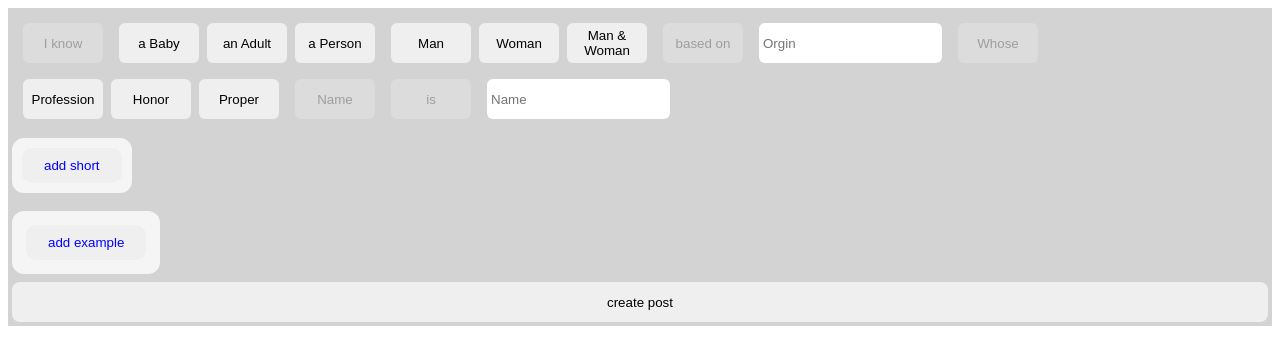
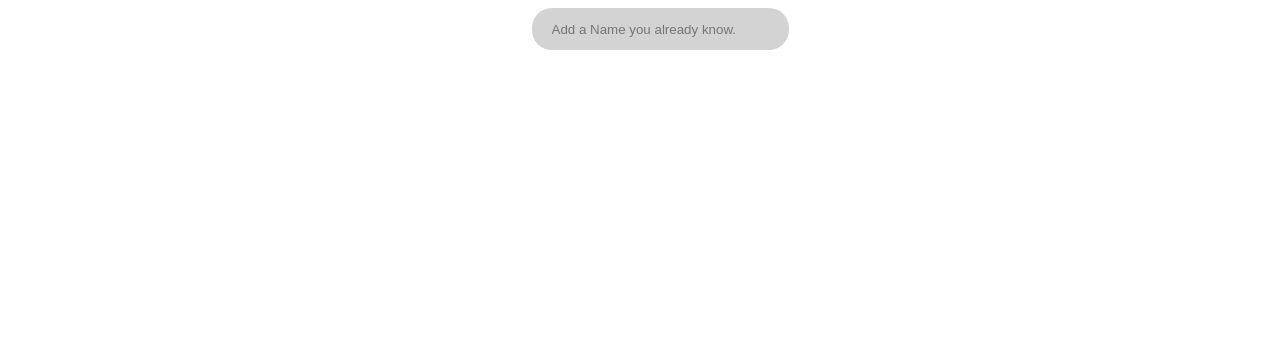
Before and after one commit to tsegay186/namestore, a React (Vite) app: page / in a window 1280 px wide. Shown: the top 364 px of the page. Built offline with nearby package versions, Linux system fonts and the light colour scheme.

Commit message:
refcatoring app.tsx

```diff
--- a/src/App.tsx
+++ b/src/App.tsx
@@ -1,222 +1,45 @@
-import { useState } from "react";
-import Dialog from "./components/Dialog";
+import { entityName } from "./dataSchemas/name"
+import AddNameDialog from "./components/addNameDialog";
+import { useState, useRef } from "react";
 import NameComponent from "./components/Dialog/nameComponent";
-import { entityName } from "./dataSchemas/name"
 import './App.css'
+const inputStyle = { height: '40px', width: '100%', paddingLeft: '20px', paddingRight: '20px', borderRadius: '20px', backgroundColor: 'lightgray', borderStyle: 'none' }
 const App = () => {
   const [names, setNames] = useState<entityName[]>([])
-
-  const [nameEntity, setNameEntity] = useState<entityName>({
-    id: '',
-    name: '',
-    genderIdentity: 'unknown',
-    examples: [],
-    shorts: [],
-    origin: '',
-    ageStage: 'unknown',
-    designation: 'unknown'
-  })
-
-  const [short, setShort] = useState('')
-  const [shorts, setShorts] = useState<string[]>([])
-
-  const [example, setExample] = useState('')
-  const [examples, setExamples] = useState<string[]>([...(nameEntity?.examples ?? [])])
-
-  const [shortInputOpen, setShortInputOpen] = useState<boolean>(false)
-  const [exampleInputOpen, setExampleInputOpen] = useState<boolean>(false)
-
-  const handleAddButtonStyle = { borderStyle: 'none', color: 'blue', cursor: 'pointer', padding: '10px 22px 10px 22px', width: 'fit-content', borderRadius: '10px' }
-  const addButtonStyle = { border: '1px solid green', fontFamily: '100px', borderLeftStyle: 'none', cursor: 'pointer', height: '38px', paddingTop: "0", borderLeft: '0px', borderBottomRightRadius: '8px', borderTopRightRadius: '8px' }
-
-  const addShort = () => {
-
-    if (shorts.includes(short) || (nameEntity?.shorts.includes(short))) {
-      console.log('short already registered')
-    } else {
-      setShorts(prev => [...prev, short])
-      setShort('')
-    }
-
+  const dialogRef = useRef(null);
+  const handleModalOpen = () => {
+    dialogRef.current && dialogRef.current.showModal()
   }
-  const removeShort = (value: string) => {
-    console.log(value, 'value')
-    const shortss = shorts.filter((short) => short !== value)
-    setShorts(shortss)
+  const handleModalClose = () => {
+    dialogRef.current && dialogRef.current.close()
   }
-
-  const removeExample = (value: string) => {
-    const exampless = examples.filter((exmple) => exmple !== value)
-    setExamples(exampless)
-  }
-
-  const addExample = (example: string) => {
-    if (examples.includes(example) || (nameEntity?.examples.includes(example))) {
-      console.log('example already taken')
-    } else {
-      setExamples(prev => [...prev, example])
-      setExample('')
-    }
-  }
-
-  function handleAddShortClick() {
-    setShortInputOpen(true)
-    setExampleInputOpen(false)
-  }
-
-  function handleAddExampleClick() {
-    setShortInputOpen(false)
-    setExampleInputOpen(true)
-  }
-
-  const styleObect = {
-    display: 'flex',
-    gap: '8px',
-    backgroundColor: 'lightgray',
-    padding: '4px',
-  }
-
-
-
-  const handleButtonClick = (event: React.MouseEvent<HTMLButtonElement>) => {
-    const htmlButtonElement = event.target as HTMLButtonElement
-    const { name, value } = htmlButtonElement
-    const updateNameEntity = { ...nameEntity, [name]: value }
-    setNameEntity(updateNameEntity)
-  }
-
-  const handleInputChange = (event: React.ChangeEvent<HTMLInputElement>) => {
-    const htmlInpuElement = event.target as HTMLInputElement
-    const { name, value } = htmlInpuElement
-    const updateNameEntity = { ...nameEntity, [name]: value }
-    setNameEntity(updateNameEntity)
-  }
-
-  const handleSubmit = () => {
-    const allExamples = [...nameEntity?.examples ?? [], ...examples]
-    const allShorts = [...nameEntity?.shorts ?? [], ...shorts]
-    const newEntity = { ...nameEntity, examples: [... new Set(allExamples)], shorts: [... new Set(allShorts)] }
-    setNameEntity(() => newEntity)
-    setNames([...names, newEntity])
-    console.log(names, 'hell')
-  }
-
   return (
     <>
-      <div style={{ ...styleObect, flexDirection: "column" }}>
-        <div style={{ margin: '3px', ...styleObect, flexWrap: 'wrap' }} className="contentContainer">
-          <div style={styleObect}>
-            <button disabled>
-              I know
+      <div style={{ display: 'flex', justifyContent: 'center' }}>
+        <div >
+          <label htmlFor=""></label>
+          <input autoFocus={false} type="text" placeholder="Add a Name you already know." style={inputStyle} onClick={handleModalOpen} />
+        </div>
+      </div>
+      <dialog ref={dialogRef} style={{ marginTop: '0px', border: '3px solid gray', borderRadius: '18px', paddingTop: '0px', width: '80%' }}>
+        <div style={{ display: 'flex', flexDirection: 'column' }}>
+          <div style={{ alignSelf: 'center' }}>
+            <button onClick={handleModalClose} style={{ height: '40px', borderRadius: '10px', borderColor: 'red', borderBottomStyle: 'inset', margin: '3px 0 3px 0', borderRightStyle: 'inset' }} >
+              close
             </button>
           </div>
-
-          <div style={{ display: 'flex', gap: 8, padding: 4 }}>
-            <button name='ageStage' value='baby' onClick={handleButtonClick} style={{ backgroundColor: nameEntity.ageStage === 'baby' ? 'cadetblue' : 'buttonface' }}>a Baby</button>
-            <button name='ageStage' value='adult' onClick={handleButtonClick} style={{ backgroundColor: nameEntity.ageStage === 'adult' ? 'cadetblue' : 'buttonface' }}>an Adult</button>
-            <button name='ageStage' value='person' onClick={handleButtonClick} style={{ backgroundColor: nameEntity.ageStage === 'person' ? 'cadetblue' : 'buttonface' }}>a Person</button>
-          </div>
-
-          <div style={{ display: 'flex', gap: 8, padding: 4 }}>
-            <button name='genderIdentity' value='man' onClick={handleButtonClick} style={{ backgroundColor: nameEntity.genderIdentity === 'man' ? 'cadetblue' : 'buttonface' }}>Man </button>
-            <button name='genderIdentity' value='woman' onClick={handleButtonClick} style={{ backgroundColor: nameEntity.genderIdentity === 'woman' ? 'cadetblue' : 'buttonface' }}>Woman</button>
-            <button name='genderIdentity' value='person' onClick={handleButtonClick} style={{ backgroundColor: nameEntity.genderIdentity === 'person' ? 'cadetblue' : 'buttonface' }}>Man & Woman</button>
-          </div>
-
-          <div style={styleObect}>
-            <button disabled>
-              based  on
-            </button>
-          </div>
-
-          <div style={styleObect}>
-            <input name="origin" value={nameEntity.origin} placeholder='Orgin' onChange={handleInputChange} />
-          </div>
-
-          <div style={{ display: 'flex', gap: 8, padding: 4 }}>
-            <button disabled>Whose</button>
-          </div>
-
-          <div style={{ display: 'flex', gap: 8, padding: 4 }}>
-            <button name='designation' value='profession' onClick={handleButtonClick} style={{ backgroundColor: nameEntity.designation === 'profession' ? 'cadetblue' : 'buttonface' }}>Profession </button>
-            <button name='designation' value='honor' onClick={handleButtonClick} style={{ backgroundColor: nameEntity.designation === 'honor' ? 'cadetblue' : 'buttonface' }}>Honor</button>
-            <button name='designation' value='proper' onClick={handleButtonClick} style={{ backgroundColor: nameEntity.designation === 'proper' ? 'cadetblue' : 'buttonface' }}>Proper</button>
-          </div>
-
-          <div style={{ display: 'flex', gap: 8, padding: 4 }}>
-            <button disabled>
-              Name
-            </button>
-          </div>
-
-          <div style={{ display: 'flex', gap: 8, padding: 4 }}>
-            <button disabled>
-              is
-            </button>
-          </div>
-
-          <div style={{ display: 'flex', gap: 8, padding: 4 }}>
-
-            <input name="name" value={nameEntity.name} placeholder='Name' onChange={handleInputChange} />
-
-          </div>
+          <AddNameDialog names={names} setNames={setNames} closeModal={handleModalClose} />
         </div>
-
-        <div style={{ gap: '18px', display: 'flex', flexDirection: 'column' }}>
-
-          <div style={{ display: 'flex', flexDirection: 'column', justifyContent: 'space-evenly', padding: '10px', width: 'fit-content', backgroundColor: 'whitesmoke', borderRadius: '12px', flexWrap: 'wrap', borderStyle: 'none', minWidth: '', maxWidth: '600px' }}>
-
-            <div style={{ display: 'flex', width: 'fit-content', height: 'fit-content', flexWrap: 'wrap' }}>
-              {
-                shorts.map((short: string, index: number) => (
-                  <div style={{ display: 'block', borderStyle: 'none' }} key={index}>
-                    <Dialog message={short} removeMessage={removeShort}></Dialog>
-                  </div>
-                ))
-              }
-
+      </dialog>
+      <div style={{ display: 'flex', justifyContent: 'center', flexDirection: 'column', marginTop:'10px' }}>
+        {
+          names.map((zac, index) => (
+            <div key={index} style={{ margin: '5px auto', width:'970px', padding:'6px' }}>
+              <NameComponent {...zac} />
             </div>
-
-            {
-              !shortInputOpen ? <button onClick={handleAddShortClick} style={handleAddButtonStyle}> add short </button>
-                :
-                <div style={{ display: 'flex' }}>
-                  <input id="short" className="inputElement" value={short} onChange={(e) => setShort(e.target.value)} type="text" placeholder="add short" style={{ height: '34px', width: '50%', paddingLeft: '10px', border: '1px solid green', borderBottomLeftRadius: '6px', borderTopLeftRadius: '6px' }} />
-                  <button onClick={addShort} style={addButtonStyle} className="addShortButton"> <span style={{ fontSize: '30px', width: '100%' }}>+</span></button>
-                </div>
-            }
-          </div>
-          <div style={{ display: 'flex', flexDirection: 'column', justifyContent: 'space-evenly', padding: '14px', width: 'fit-content', backgroundColor: 'whitesmoke', borderRadius: '12px', flexWrap: 'wrap', borderStyle: 'none', maxWidth: '600px' }}>
-            <div style={{ display: 'flex', flexDirection: 'column', justifyContent: 'space-between', gap: '12px', width: 'fit-content' }}>
-              {
-                examples.map((example: string, index: number) => (
-                  <div style={{ display: 'block', borderStyle: 'none' }} key={index}>
-                    <Dialog message={example} removeMessage={removeExample}></Dialog>
-                  </div>
-                ))
-              }
-
-            </div>
-            {
-              !exampleInputOpen ?
-                <button onClick={handleAddExampleClick} style={handleAddButtonStyle}> add example</button>
-                :
-                <div style={{ display: 'flex' }}>
-                  <input id="example" className="inputElement" value={example} onChange={(e) => setExample(e.target.value)} type="text" placeholder="add Example" style={{ height: '34px', width: '65%', paddingLeft: '10px', border: '1px solid green', borderBottomLeftRadius: '6px', borderTopLeftRadius: '6px' }} />
-                  <button onClick={() => addExample(example)} style={addButtonStyle} className="addShortButton"> <span style={{ fontSize: '30px', width: '100%' }}>+</span></button>
-                </div>
-            }
-          </div>
-        </div>
-        <button style={{ height: '40px', borderStyle: 'none', borderRadius: '8px' }} onClick={handleSubmit}>create post</button>
+          ))
+        }
       </div>
-      {
-        names.map((zac, index) => (
-          <div key={index} style={{margin:'auto'}}>
-            <NameComponent {...zac}/>
-          </div>
-        ))
-      }
     </>
   )
 
```
